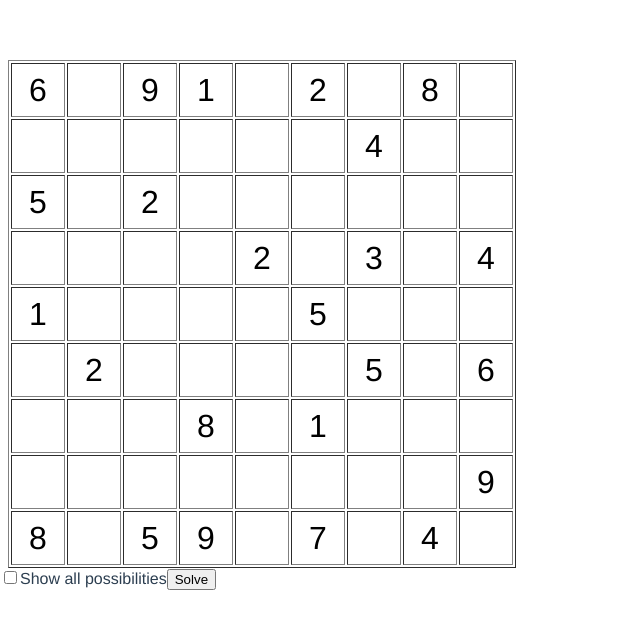
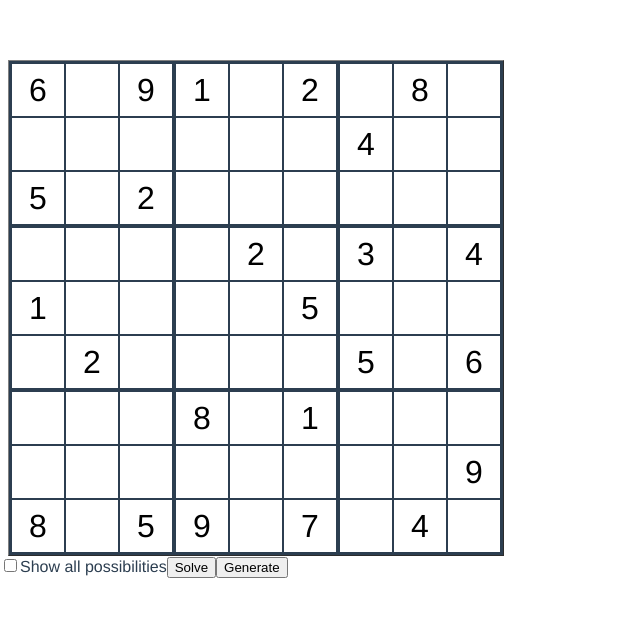
Before and after one commit to Henry-YSLin/sudoku-js, a Vue app: page / in a window 1280 px wide. Shown: the top 628 px of the page, without its empty margins (0-640 px from the left). Built offline with nearby package versions, Linux system fonts and the light colour scheme.

Commit message:
Updated solver, created generator, new grid look

```diff
--- a/src/App.vue
+++ b/src/App.vue
@@ -5,13 +5,14 @@
       <input type="checkbox" id="toggle" v-model="showInternal" />
       <label for="toggle">Show all possibilities</label>
       <button @click="solve()">Solve</button>
+      <button @click="generate()">Generate</button>
     </div>
   </div>
 </template>
 
 <script>
 import SudokuComp from "./components/Sudoku.vue";
-import { Sudoku, Position, Positions, Solver } from "./sudoku.js";
+import { Sudoku, Position, Positions, Solver, Generator } from "./sudoku.js";
 
 export default {
   name: "App",
@@ -80,6 +81,11 @@ export default {
       let solver = new Solver(this.gameObj);
       solver.solve();
     },
+    generate() {
+      let generator = new Generator(null);
+      generator.fillGrid();
+      this.gameObj = generator.maskGrid(60);
+    }
   },
 };
 </script>
--- a/src/components/Sudoku.vue
+++ b/src/components/Sudoku.vue
@@ -1,6 +1,6 @@
 <template>
   <div>
-    <table border="1">
+    <table border="1" cellspacing="0">
       <tr v-for="row in gameObj.board" :key="row[0].id">
         <td v-for="item in row" :key="item.id" class="sudoku-cell">
           <SudokuCell :cellObj="item" :sudoku="gameObj" v-if="!showInternal"/>
@@ -48,4 +48,20 @@ a {
   text-align: center;
   vertical-align: top;
 }
+td {
+  border:1px solid;
+  text-align:center;
+}
+td:first-child {
+  border-left:solid;
+}
+td:nth-child(3n) {
+  border-right:solid ;
+}
+tr:first-child td {
+  border-top:solid;
+}
+tr:nth-child(3n) td {
+  border-bottom:solid ;
+}
 </style>
--- a/src/sudoku.js
+++ b/src/sudoku.js
@@ -1,3 +1,11 @@
+/**
+ * TODO:
+ * - Swordfish reducer
+ * - Reducer steps output
+ * - Generator
+ * - Toggleable reducers
+ */
+
 class Sudoku {
   #board;
 
@@ -19,6 +27,10 @@ class Sudoku {
     return this.#board;
   }
 
+  get boardFlat() {
+    return this.#board.map((x) => x.map((y) => y.number)).flat();
+  }
+
   static allNumbers() {
     return [1, 2, 3, 4, 5, 6, 7, 8, 9];
   }
@@ -35,14 +47,14 @@ class Sudoku {
         this.#board[i][j] = new Cell(i + "" + j);
         if (board) {
           let num = board[i * 9 + j];
-          if (num === 0) {
+          if (num === 0 || num === null) {
             this.#board[i][j].number = null;
           } else {
             this.#board[i][j].number = num;
             this.#board[i][j].fixed = true;
           }
         } else {
-          this.#board[i][j].number = Math.floor(Math.random() * 9 + 1);
+          this.#board[i][j].number = null;
         }
       }
     }
@@ -57,6 +69,12 @@ class Possibilities {
   get numbers() {
     let ret = [];
     for (let i = 1; i <= 9; i++) if (this[i]) ret.push(i);
+    return ret;
+  }
+
+  get length() {
+    let ret = 0;
+    for (let i = 1; i <= 9; i++) if (this[i]) ret++;
     return ret;
   }
 }
@@ -302,46 +320,78 @@ class Positions extends Array {
     return this;
   }
 
-  setNumber(number) {
+  setNumber(number, trackChanges) {
     this._assertHasSudoku();
+    let changed = false;
     if (number instanceof Function) {
-      this.forEachCell((cell, pos) => (cell.number = number(cell, pos)));
+      this.forEachCell((cell, pos) => {
+        let val = number(cell, pos);
+        if (cell.number !== val) {
+          cell.number = val;
+          changed = true;
+        }
+      });
     } else {
-      this.forEachCell((x) => (x.number = number));
+      this.forEachCell((x) => {
+        if (x.number !== number) {
+          x.number = number;
+          changed = true;
+        }
+      });
     }
+    if (trackChanges) trackChanges.changed = changed;
     return this;
   }
 
-  setPossibilities(number, isPossible) {
+  setPossibilities(number, isPossible, trackChanges) {
     this._assertHasSudoku();
+    let changed = false;
     if (number instanceof Array) {
       if (isPossible instanceof Function) {
         this.forEachCell((cell, pos) =>
-          number.forEach(
-            (num) => (cell.possibilities[num] = isPossible(cell, pos, num))
-          )
+          number.forEach((num) => {
+            let val = isPossible(cell, pos, num);
+            if (cell.possibilities[num] !== val) {
+              cell.possibilities[num] = val;
+              changed = true;
+            }
+          })
         );
       } else {
         this.forEachCell((x) =>
-          number.forEach((num) => (x.possibilities[num] = isPossible))
+          number.forEach((num) => {
+            if (x.possibilities[num] !== isPossible) {
+              x.possibilities[num] = isPossible;
+              changed = true;
+            }
+          })
         );
       }
     } else {
       if (isPossible instanceof Function) {
-        this.forEachCell(
-          (cell, pos) =>
-            (cell.possibilities[number] = isPossible(cell, pos, number))
-        );
+        this.forEachCell((cell, pos) => {
+          let val = isPossible(cell, pos, number);
+          if (cell.possibilities[number] !== val) {
+            cell.possibilities[number] = val;
+            changed = true;
+          }
+        });
       } else {
-        this.forEachCell((x) => (x.possibilities[number] = isPossible));
+        this.forEachCell((x) => {
+          if (x.possibilities[number] !== isPossible) {
+            x.possibilities[number] = isPossible;
+            changed = true;
+          }
+        });
       }
     }
+    if (trackChanges) trackChanges.changed = changed;
     return this;
   }
 
   countPossibilities(count) {
     this._assertHasSudoku();
-    return this.filterCells((x) => x.possibilities.numbers.length === count);
+    return this.filterCells((x) => x.possibilities.length === count);
   }
 
   isInSameRow() {
@@ -410,6 +460,19 @@ class Positions extends Array {
   }
 }
 
+class ChangeTracker {
+  #changed;
+  constructor() {
+    this.#changed = false;
+  }
+  set changed(val) {
+    this.#changed ||= val;
+  }
+  get changed() {
+    return this.#changed;
+  }
+}
+
 class Solver {
   constructor(sudoku) {
     this.sudoku = sudoku;
@@ -417,25 +480,34 @@ class Solver {
 
   // if a cell is filled, there are no other possibilities
   filledCellsReducer() {
+    let changed = false;
     Positions.of(this.sudoku)
       .containsNumber()
+      .filterCells((x) => x.possibilities.length > 1)
       .setPossibilities(Sudoku.allNumbers(), false)
-      .forEachCell((x) => (x.possibilities[x.number] = true));
+      .forEachCell((x) => {
+        x.possibilities[x.number] = true;
+        changed = true;
+      });
+    return changed;
   }
 
   // remove possibilities from cells seen by a number
   seenNumbersReducer() {
+    let tracker = new ChangeTracker();
     for (let i = 1; i <= 9; i++) {
       // for each number
       let numberedCells = Positions.of(this.sudoku).containsNumber(i);
       Positions.of(this.sudoku)
         .seenBy(numberedCells)
-        .setPossibilities(i, false);
+        .setPossibilities(i, false, tracker);
     }
+    return tracker.changed;
   }
 
   // remove all other possibilities from cells when they form a pair
   pairReducer() {
+    let changed = false;
     for (let i = 1; i <= 9; i++) {
       // for each box
       if (
@@ -451,7 +523,7 @@ class Solver {
           .of(this.sudoku)
           .empty()
           .containsPossibilities(j);
-        if (choices.length === 2) {
+        if (choices.length === 2 && choices.countPossibilities(2).length < 2) {
           cornerMarks.push({ num: j, pos: choices });
         }
       }
@@ -465,15 +537,17 @@ class Solver {
               ),
               false
             );
+            changed = true;
           }
         }
       }
     }
+    return changed;
   }
 
   // remove all other possibilities from cells when they form a triple
   tripleReducer() {
-    // TODO: debug
+    let tracker = new ChangeTracker();
     for (let i = 1; i <= 9; i++) {
       // for each box
       if (
@@ -510,18 +584,30 @@ class Solver {
                       cornerMarks[l].num,
                     ].includes(x)
                 ),
-                false
+                false,
+                tracker
               );
+              Positions.of(this.sudoku)
+                .seenBy(union[0])
+                .seenBy(union[1])
+                .seenBy(union[2])
+                .setPossibilities(
+                  [cornerMarks[j].num, cornerMarks[k].num, cornerMarks[l].num],
+                  false,
+                  tracker
+                );
             }
           }
         }
       }
     }
+    return tracker.changed;
   }
 
   // remove possibilities from rows and columns
   // when a number is sure to be in a particular box
   cornerMarkReducer() {
+    let tracker = new ChangeTracker();
     for (let i = 1; i <= 9; i++) {
       // for each box
       for (let j = 1; j <= 9; j++) {
@@ -537,22 +623,25 @@ class Solver {
           .empty()
           .containsPossibilities(j);
         if (choices.length === 0) continue;
-        if (choices.isInSameRow())
+        if (choices.isInSameRow()) {
           Positions.row(choices[0].row)
             .of(this.sudoku)
             .exclude(Positions.box(i))
-            .setPossibilities(j, false);
+            .setPossibilities(j, false, tracker);
+        }
         if (choices.isInSameColumn())
           Positions.column(choices[0].column)
             .of(this.sudoku)
             .exclude(Positions.box(i))
-            .setPossibilities(j, false);
+            .setPossibilities(j, false, tracker);
       }
     }
+    return tracker.changed;
   }
 
   // remove possibilities with X Wing logic on rows
   rowXWingReducer() {
+    let tracker = new ChangeTracker();
     for (let i = 1; i <= 9; i++) {
       // for each number
       for (let j = 1; j <= 9; j++) {
@@ -591,20 +680,22 @@ class Solver {
               .of(this.sudoku)
               .exclude(row1)
               .exclude(row2)
-              .setPossibilities(i, false);
+              .setPossibilities(i, false, tracker);
             Positions.column(row1[1].column)
               .of(this.sudoku)
               .exclude(row1)
               .exclude(row2)
-              .setPossibilities(i, false);
+              .setPossibilities(i, false, tracker);
           }
         }
       }
     }
+    return tracker.changed;
   }
 
   // remove possibilities with X Wing logic on columns
   columnXWingReducer() {
+    let tracker = new ChangeTracker();
     for (let i = 1; i <= 9; i++) {
       // for each number
       for (let j = 1; j <= 9; j++) {
@@ -643,55 +734,47 @@ class Solver {
               .of(this.sudoku)
               .exclude(column1)
               .exclude(column2)
-              .setPossibilities(i, false);
+              .setPossibilities(i, false, tracker);
             Positions.row(column1[1].row)
               .of(this.sudoku)
               .exclude(column1)
               .exclude(column2)
-              .setPossibilities(i, false);
+              .setPossibilities(i, false, tracker);
           }
         }
       }
     }
+    return tracker.changed;
   }
 
-  // TODO: swordfish
   #possibilitiesReducer = [
     this.filledCellsReducer,
     this.seenNumbersReducer,
+    this.cornerMarkReducer,
     this.pairReducer,
     this.tripleReducer,
-    this.cornerMarkReducer,
     this.rowXWingReducer,
     this.columnXWingReducer,
   ];
 
-  updatePossibilities() {
-    this.#possibilitiesReducer.forEach((x) => x.call(this));
-  }
-
   singlePossibility() {
-    let changed = false;
+    let tracker = new ChangeTracker();
     Positions.of(this.sudoku)
       .empty()
       .countPossibilities(1)
-      .setNumber((x) => {
-        changed = true;
-        return x.possibilities.numbers[0];
-      });
-    return changed;
+      .setNumber((x) => x.possibilities.numbers[0], tracker);
+    return tracker.changed;
   }
 
   singleLocationChoice() {
-    let changed = false;
+    let tracker = new ChangeTracker();
     for (let i = 1; i <= 9; i++) {
       for (let j = 1; j <= 9; j++) {
         let setNum = (choices) => {
           if (choices.containsNumber(j).length === 0) {
             choices = choices.containsPossibilities(j);
             if (choices.length === 1) {
-              choices.setNumber(j);
-              changed = true;
+              choices.setNumber(j, tracker);
             }
           }
         };
@@ -700,7 +783,7 @@ class Solver {
         setNum(Positions.of(this.sudoku).box(i));
       }
     }
-    return changed;
+    return tracker.changed;
   }
 
   #numberFiller = [this.singlePossibility, this.singleLocationChoice];
@@ -714,12 +797,80 @@ class Solver {
 
   solve() {
     let steps = 0;
+    let changed = false;
     do {
-      this.updatePossibilities();
+      changed = false;
+      for (let i = 0; i < this.#possibilitiesReducer.length; i++) {
+        if (this.#possibilitiesReducer[i].call(this)) {
+          changed = true;
+          break;
+        }
+      }
+      changed = this.fillNumbers() || changed;
       steps++;
-    } while (this.fillNumbers());
+    } while (changed);
     console.log("Steps used: " + steps);
   }
 }
 
-export { Sudoku, Cell, Position, Positions, Solver };
+class Generator {
+  constructor(solver) {
+    this.solver = solver;
+    this.sudoku = new Sudoku();
+  }
+
+  fillGrid() {
+    let positions = Positions.all();
+    let c = 0;
+    do {
+      let currentCell = positions[c].of(this.sudoku);
+      if (currentCell.possibilities.length !== 0) {
+        let choices = currentCell.possibilities.numbers;
+        currentCell.number =
+          choices[Math.floor(Math.random() * choices.length)];
+        currentCell.possibilities[currentCell.number] = false;
+        if (
+          Positions.seenBy(positions[c])
+            .of(this.sudoku)
+            .containsNumber(currentCell.number).length === 0
+        ) {
+          c++;
+        }
+      } else {
+        currentCell.possibilities = new Possibilities();
+        currentCell.number = null;
+        c--;
+      }
+    } while (c < 81);
+    Positions.of(this.sudoku).setPossibilities(Sudoku.allNumbers(), true);
+    Positions.of(this.sudoku).forEachCell((x) => (x.fixed = true));
+    return this.sudoku;
+  }
+
+  maskGrid(count) {
+    let c = 0;
+    let choices = null;
+    let choice = null;
+    let tmp = null;
+    outer: do {
+      choices = Positions.of(this.sudoku).containsNumber();
+      do {
+        if (choices.length === 0) break outer;
+        console.log(this.sudoku.boardFlat);
+        tmp = new Sudoku(this.sudoku.boardFlat);
+        choice = choices[Math.floor(Math.random() * choices.length)];
+        choices.splice(choices.indexOf(choice), 1);
+        tmp.at(choice).number = null;
+        let solver = new Solver(tmp);
+        solver.solve();
+      } while (tmp.at(choice).number !== this.sudoku.at(choice).number);
+      this.sudoku.at(choice).number = null;
+      c++;
+      console.log(`${c}/${count}`);
+    } while (c < count);
+    Positions.of(this.sudoku).forEachCell((x) => (x.fixed = x.number !== null));
+    return this.sudoku;
+  }
+}
+
+export { Sudoku, Cell, Position, Positions, Solver, Generator };
```
